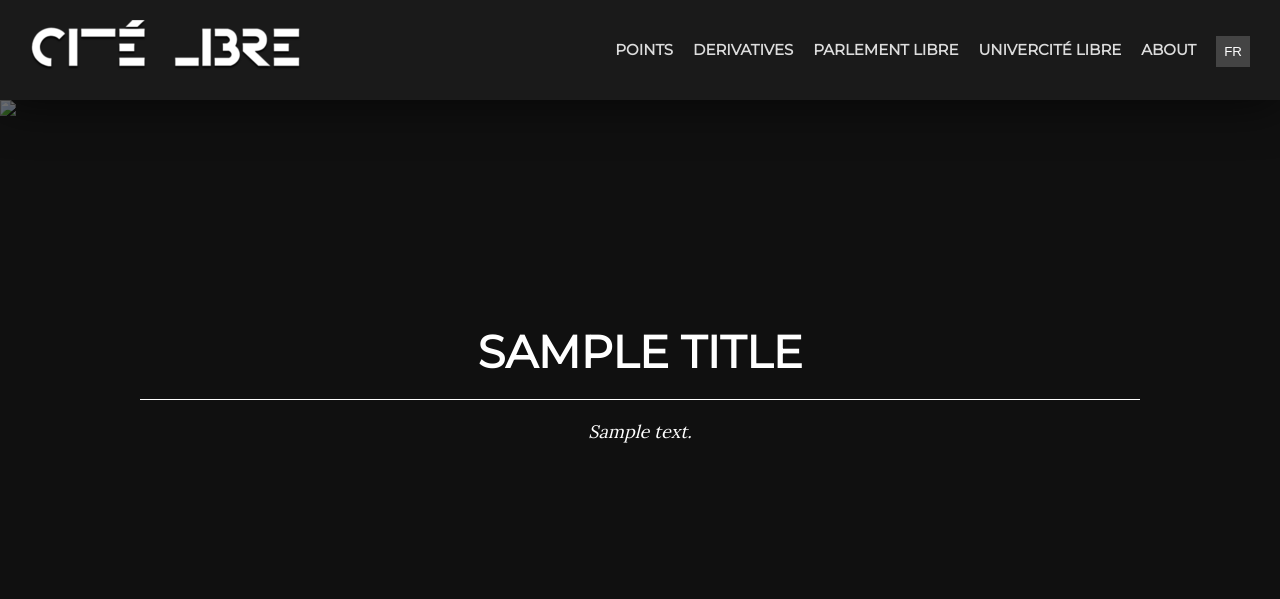
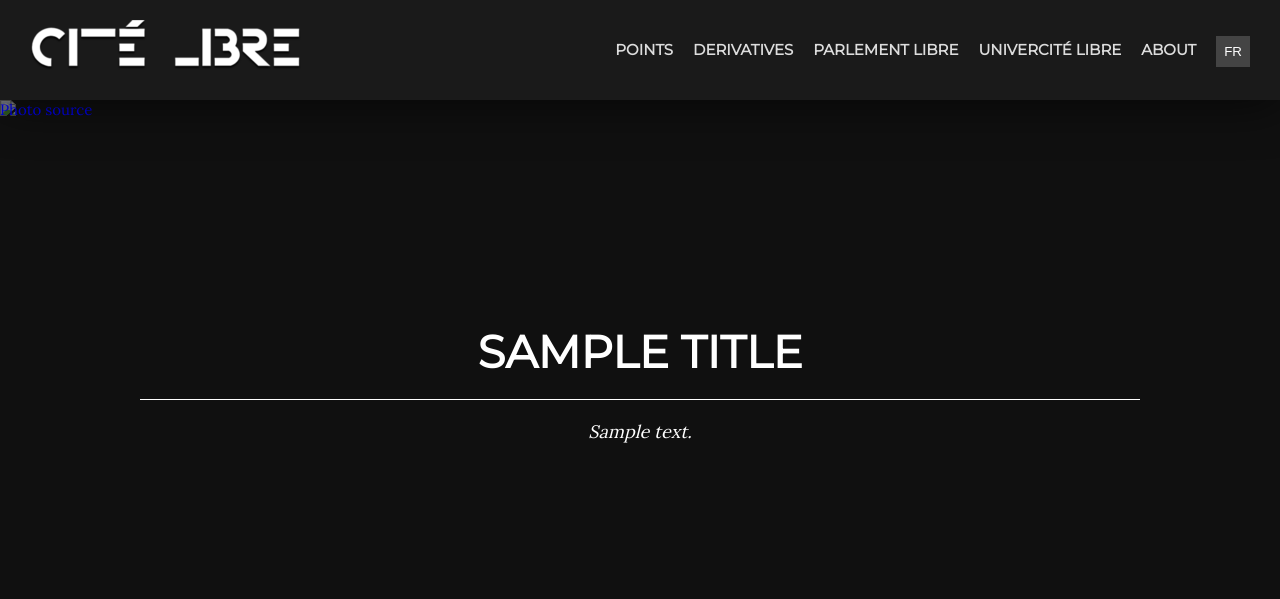
Before and after one commit to dellsystem/ctlibre.com, a Django app: template templates/author/detail.html in a window 1280 px wide. Shown: the top 599 px of the page. Run offline with Django 3.2, Linux system fonts and the light colour scheme; the template is opened without the code that fills it: most values are stand-ins (such as "Sample title", 1, 10 or a date in 2020); style sheets or scripts are compiled from the project's sources; parts of the project's set-up code (start-up, migrations or seed data) failed here and were passed over.

Commit message:
Add link to image sources
For categories, articles, authors, and pages.

```diff
--- a/cms/models.py
+++ b/cms/models.py
@@ -6,6 +6,7 @@ from multilingual_model.models import MultilingualModel, MultilingualTranslation
 class Page(MultilingualModel):
     custom_template = models.BooleanField(default=False)
     graphic = models.ImageField(upload_to='graphics')
+    graphic_source = models.URLField(null=True, blank=True)
 
     def __unicode__(self):
         return self.title
--- a/cms/views.py
+++ b/cms/views.py
@@ -9,6 +9,7 @@ def main(request, page):
     context = {
         'page': page,
         'title': page.title,
+        'graphic_source': page.graphic_source,
     }
 
     return render(request, 'page.html', context)
--- a/news/models.py
+++ b/news/models.py
@@ -11,6 +11,7 @@ class Author(MultilingualModel):
     name = models.CharField(max_length=255)
     slug = models.SlugField()
     graphic = models.ImageField(upload_to='graphics')
+    graphic_source = models.URLField(blank=True, null=True)
 
     def __unicode__(self):
         return self.name
@@ -29,6 +30,7 @@ class AuthorTranslation(MultilingualTranslation):
 
 class Category(MultilingualModel):
     graphic = models.ImageField(upload_to='graphics')
+    graphic_source = models.URLField(blank=True, null=True)
 
     class Meta:
         verbose_name_plural = 'Categories'
@@ -72,6 +74,7 @@ class Article(MultilingualModel):
     modified_on = models.DateTimeField(auto_now=True)
     category = models.ForeignKey(Category)
     graphic = ImageWithThumbsField(upload_to='graphics', sizes=GRAPHIC_SIZES)
+    graphic_source = models.URLField(blank=True, null=True)
     is_lead_story = UniqueBooleanField()
 
     def __unicode__(self):
--- a/news/views.py
+++ b/news/views.py
@@ -13,6 +13,7 @@ def author_detail(request, slug):
         'author': author,
         'articles': articles,
         'title': author.name,
+        'graphic_source': author.graphic_source,
     }
 
     return render(request, 'author/detail.html', context)
@@ -23,6 +24,7 @@ def article_detail(request, article):
     context = {
         'article':  article,
         'title': article.title,
+        'graphic_source': article.graphic_source,
     }
 
     return render(request, 'article/detail.html', context)
@@ -54,6 +56,7 @@ def category_detail(request, category):
         'category': category,
         'articles': articles,
         'title': title,
+        'graphic_source': category.graphic_source,
     }
 
     return render(request, 'category/detail.html', context)
--- a/static/css/ctlibre.less
+++ b/static/css/ctlibre.less
@@ -105,6 +105,21 @@
 
             a {
                 color: white;
+
+                &:hover {
+                    text-decoration: underline;
+                }
+            }
+        }
+
+        .graphic-source {
+            font-weight: bold;
+            position: absolute;
+            right: 10px;
+            bottom: 10px;
+
+            a {
+                color: #fff;
 
                 &:hover {
                     text-decoration: underline;
--- a/templates/base.html
+++ b/templates/base.html
@@ -74,6 +74,14 @@
                 </h1>
                 <p class="byline">{% block description %}{% endblock %}</p>
             </div>
+
+            {% if graphic_source %}
+            <p class="graphic-source">
+                <a href="{{ graphic_source }}">
+                    {% trans "Photo source" %}
+                </a>
+            </p>
+            {% endif %}
         </div>
         {% endblock %}
     </div>
```
Also changed, not shown: locale/fr/LC_MESSAGES/django.po.
